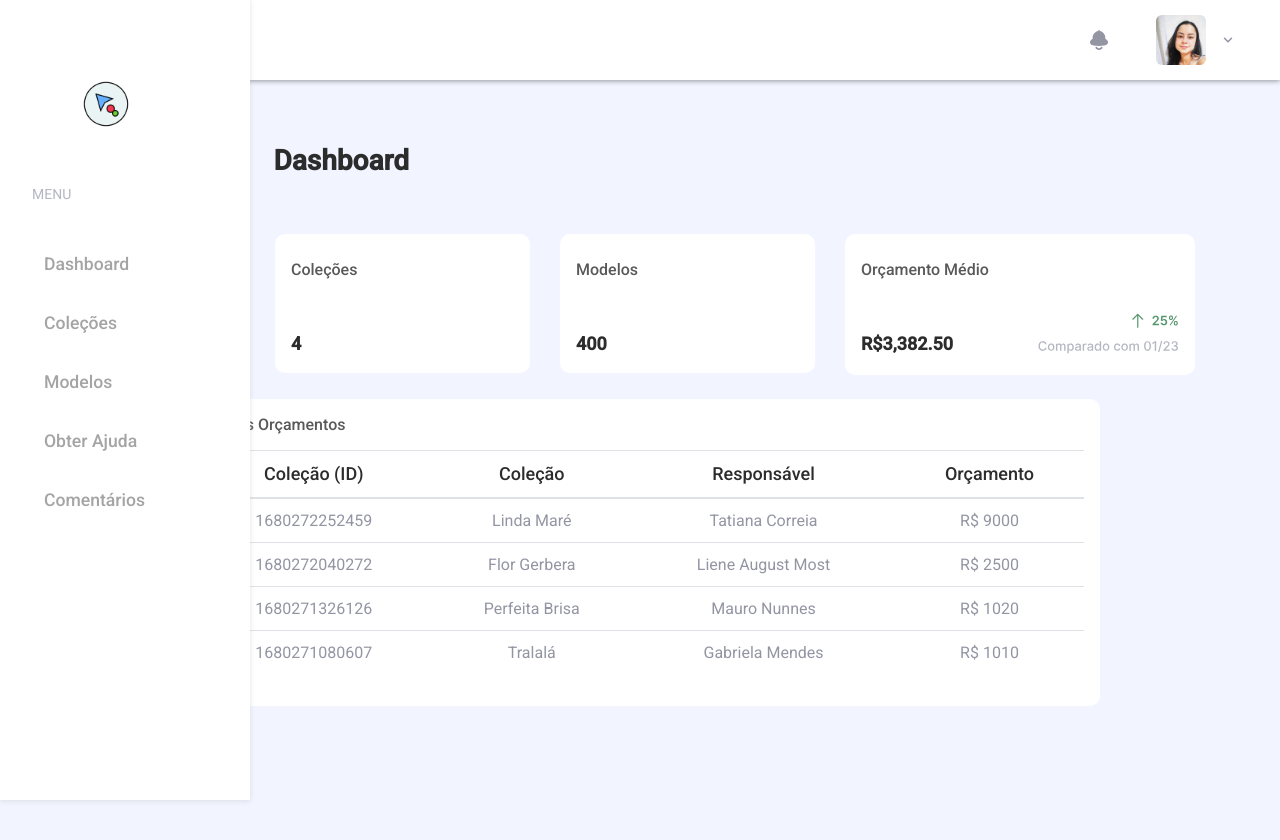
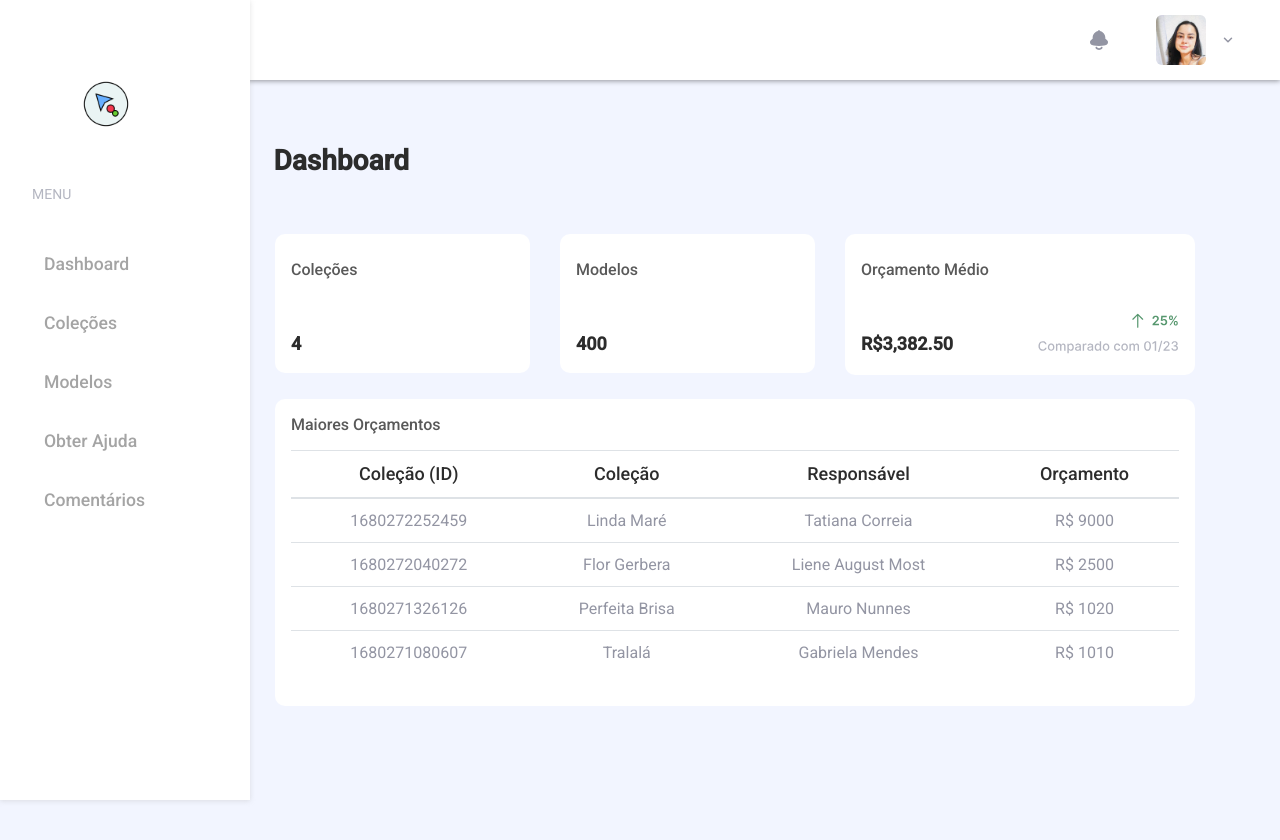
Before and after one commit to lorenagrazy/FashionManagement-, an Angular app in the folder LABFashion/: page /menu/anchor/dashboard in a window 1280 px wide. Shown: the top 840 px of the page. Built offline with nearby package versions, Linux system fonts and the light colour scheme; data requests are answered from the project's data file.

Commit message:
Update navbar and dashboard

```diff
--- a/LABFashion/src/app/components/pages/dashboard/dashboard.component.css
+++ b/LABFashion/src/app/components/pages/dashboard/dashboard.component.css
@@ -105,7 +105,7 @@ h5 {
 
   h5 {
     font-size: 24px; /* Reduza o tamanho do texto */
-  margin-left: 4px;
+    margin-left: 4px;
   }
 
   table th,
@@ -114,7 +114,6 @@ h5 {
     border-bottom: 1px solid #ddd;
     padding-bottom: 8px;
     padding: 8px;
-  text-align: center;
-
+    text-align: center;
   }
 }
--- a/LABFashion/src/app/components/pages/dashboard/dashboard.component.html
+++ b/LABFashion/src/app/components/pages/dashboard/dashboard.component.html
@@ -44,7 +44,7 @@
       </div>
     </div>
     <br>
-    <div class="col-md-10 mt-3 ml-auto mr-auto">
+    <div class="col-md-10 mt-3 ml-auto">
       <div class="card p-3 mb-2">
         <h6 class="heading">Maiores Orçamentos</h6>
         <div class="d-flex justify-content-between"></div>
```
